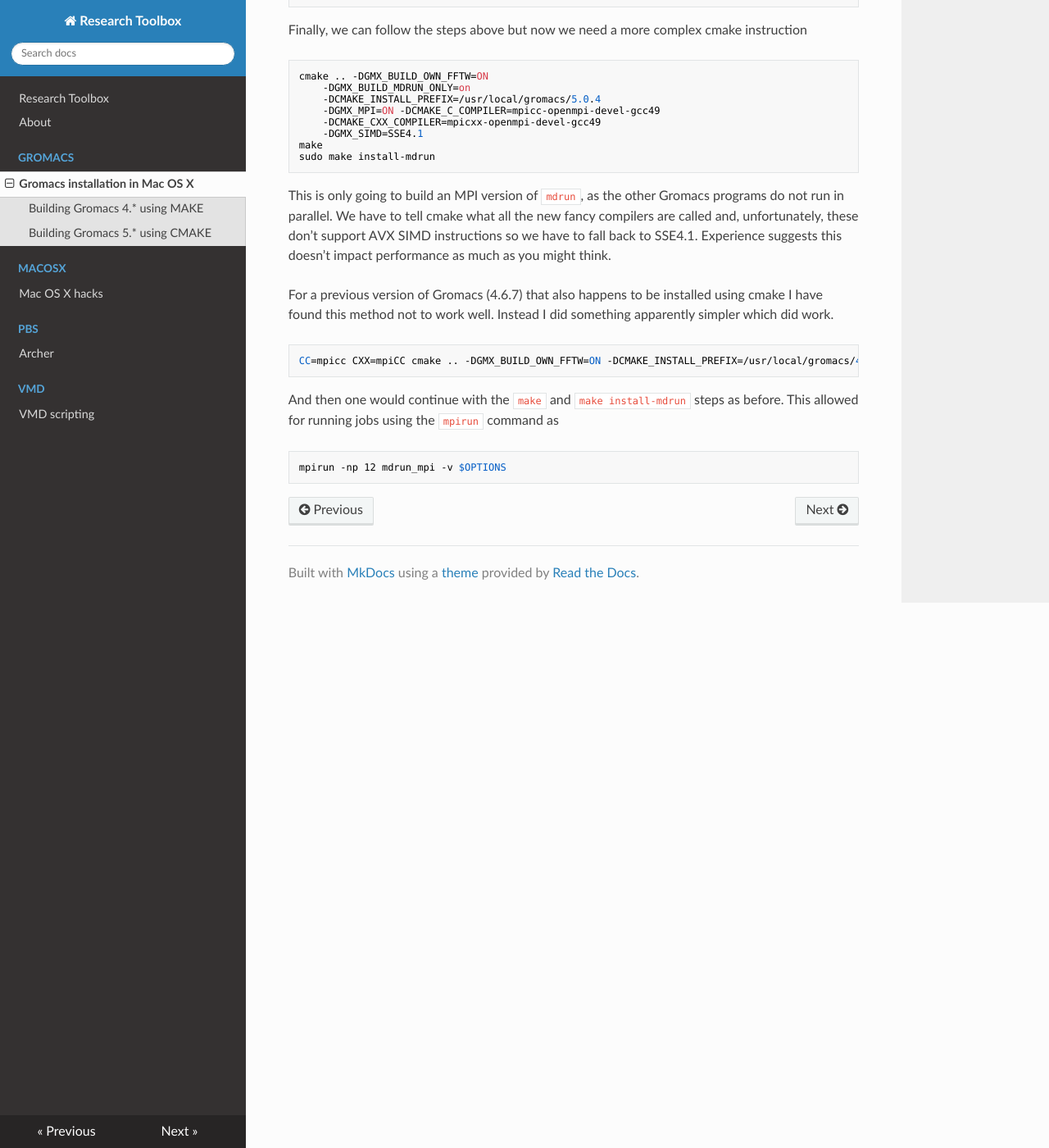
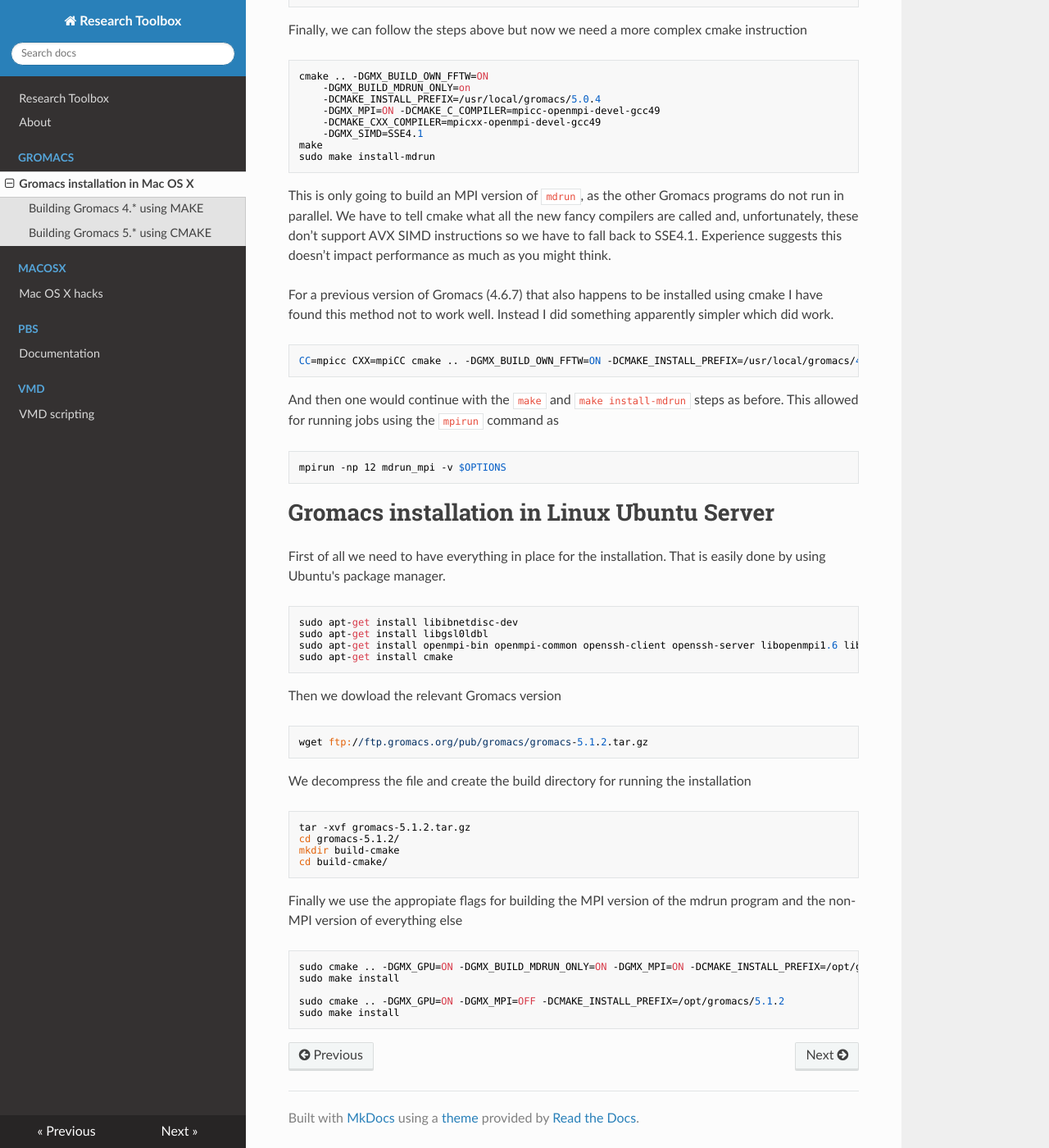
Before and after one commit to BioKT/ResDocs, an MkDocs documentation site: the page built from docs/Gromacs/installation.md, in a window 1280 px wide and 1400 px high, scrolled down 1573 px. Shown: the whole window at 82% size. Built offline with MkDocs 1.6.1, drawn with Linux system fonts in a browser that asks for light colours; nearby versions of some CDN libraries.

Commit message:
updates after getting my server

````diff
--- a/docs/Gromacs/installation.md
+++ b/docs/Gromacs/installation.md
@@ -109,3 +109,42 @@
 ```
 mpirun -np 12 mdrun_mpi -v $OPTIONS
 ```
+
+
+# Gromacs installation in Linux Ubuntu Server
+First of all we need to have everything in place for the installation. That is easily done by
+using Ubuntu's package manager.
+
+```
+sudo apt-get install libibnetdisc-dev
+sudo apt-get install libgsl0ldbl
+sudo apt-get install openmpi-bin openmpi-common openssh-client openssh-server libopenmpi1.6 libopenmpi-dbg libopenmpi-dev
+sudo apt-get install cmake
+```
+
+Then we dowload the relevant Gromacs version
+
+
+```
+wget ftp://ftp.gromacs.org/pub/gromacs/gromacs-5.1.2.tar.gz
+```
+
+We decompress the file and create the build directory for running the installation
+
+```
+tar -xvf gromacs-5.1.2.tar.gz
+cd gromacs-5.1.2/
+mkdir build-cmake
+cd build-cmake/
+```
+
+Finally we use the appropiate flags for building the MPI version of the mdrun program and the non-MPI
+version of everything else
+
+```
+sudo cmake .. -DGMX_GPU=ON -DGMX_BUILD_MDRUN_ONLY=ON -DGMX_MPI=ON -DCMAKE_INSTALL_PREFIX=/opt/gromacs/5.1.2
+sudo make install
+
+sudo cmake .. -DGMX_GPU=ON -DGMX_MPI=OFF -DCMAKE_INSTALL_PREFIX=/opt/gromacs/5.1.2
+sudo make install
+```
````
Also changed, not shown: docs/PBS/documentation.md (renamed from docs/PBS/archer.md, +2 -2 lines), docs/index.md (+1 -1 lines).
